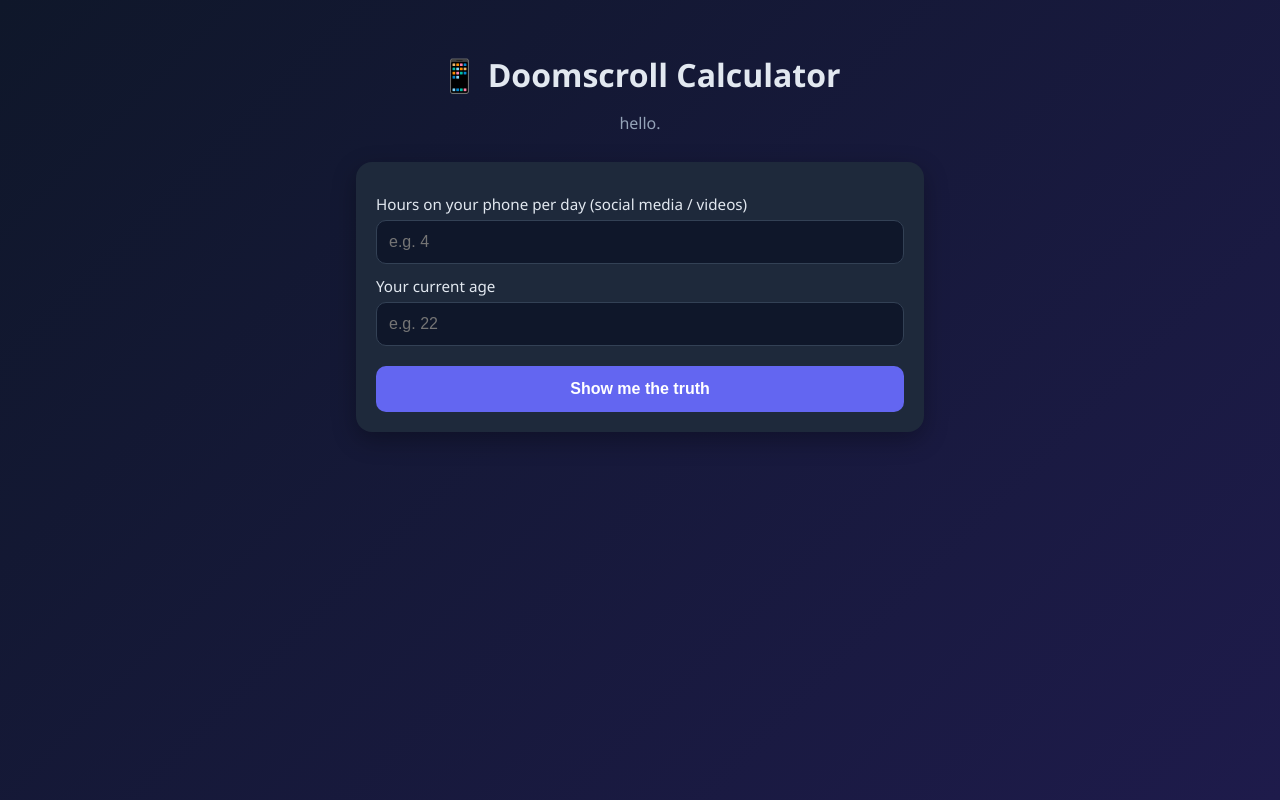
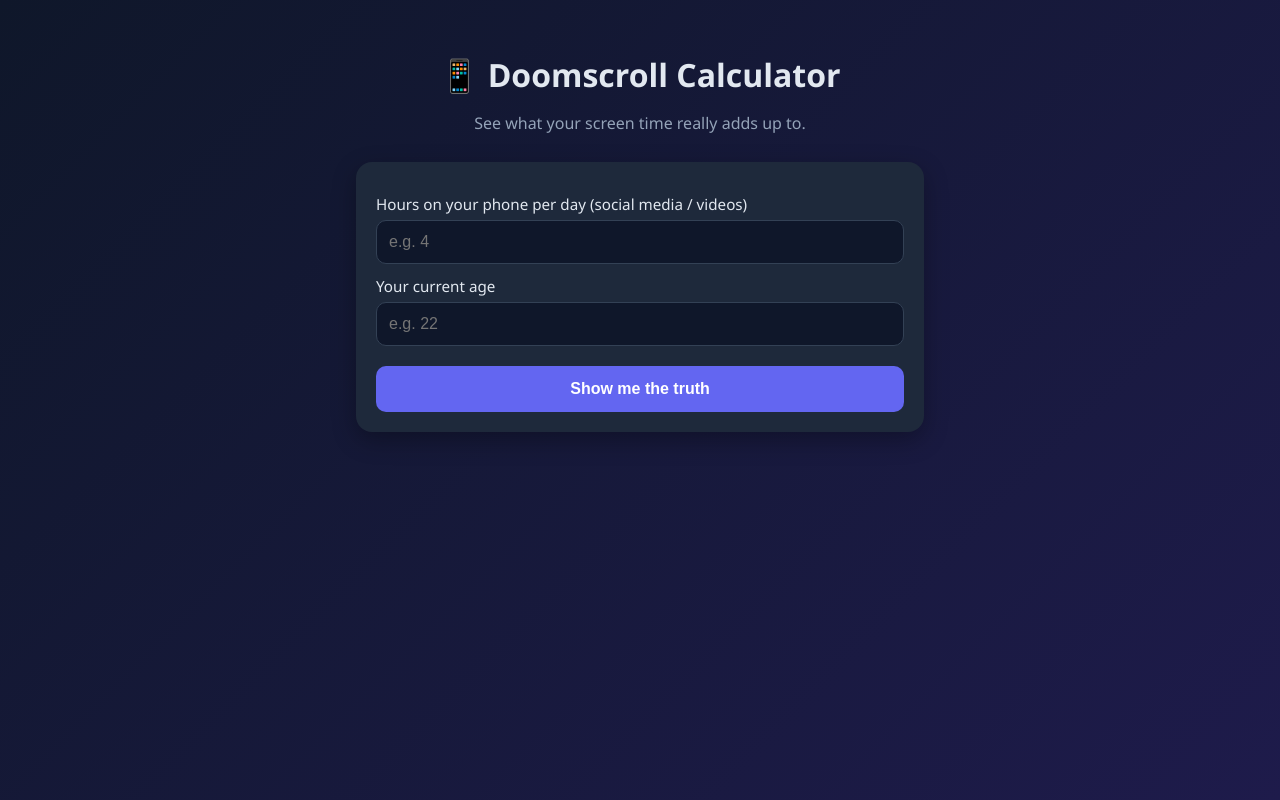
Before and after one commit to arunkumarj9633-gif/doomscroll, a plain HTML site: page index.html in a window 1280 px wide. Drawn offline with Linux system fonts and the light colour scheme; no server answers.

Commit message:
Fix page title and subtitle

```diff
--- a/index.html
+++ b/index.html
@@ -9,7 +9,7 @@
 <body>
   <main class="container">
     <h1>📱 Doomscroll Calculator</h1>
-    <p class="subtitle">hello.</p>
+    <p class="subtitle">See what your screen time really adds up to.</p>
 
     <form id="calc-form" class="card">
       <label for="hours">Hours on your phone per day (social media / videos)</label>
```
